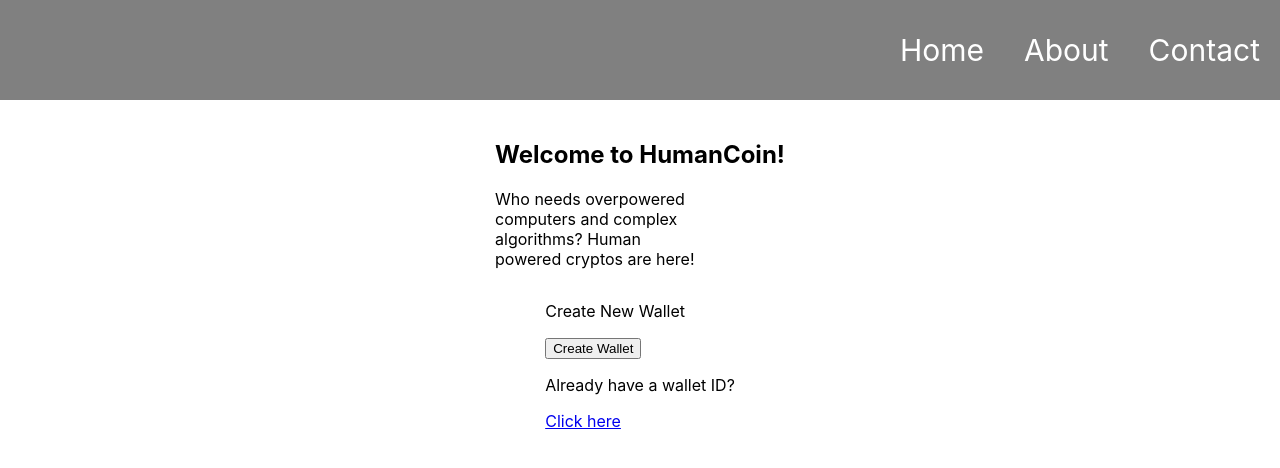
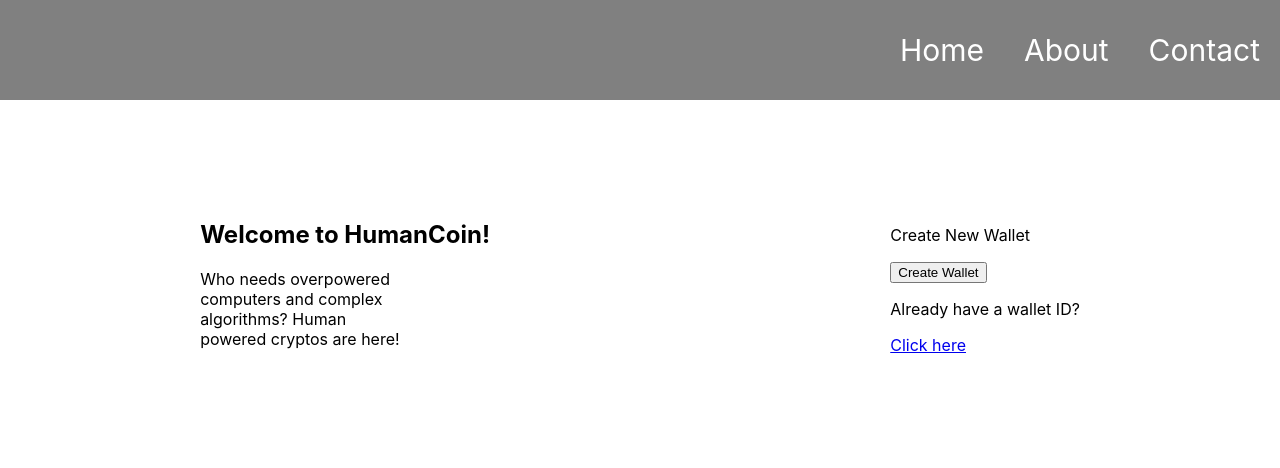
Before and after one commit to FranciscoPink/human-coin, a React (Create React App) app in the folder client/: page / in a window 1280 px wide. Shown: the top 468 px of the page. Built offline with nearby package versions, Linux system fonts and the light colour scheme; no server answers.

Commit message:
Go Chickadee

```diff
--- a/client/src/App.css
+++ b/client/src/App.css
@@ -9,7 +9,7 @@
 .intro {
   display: flex;
   flex-direction: row;
-  justify-content: flex-start;
+  justify-content: space-around;
   align-items: center;
   margin-top: 100px;
 }
@@ -39,9 +39,11 @@
   .link {
     font-size: 10px;
   }
-}
+
 .intro {
+  display: flex;
   flex-direction: column;
-  /* justify-content: space-between; */
+  justify-content: space-between;
   margin: 20px;
 }
+}
--- a/client/src/components/About.jsx
+++ b/client/src/components/About.jsx
@@ -1,6 +1,6 @@
 export default function About() {
   return (
-    <div>
+    <div class="about">
       <h1>About</h1>
       <p>
         HumanCoin introduces the innovative concepts of cryptocurrencies to
```
